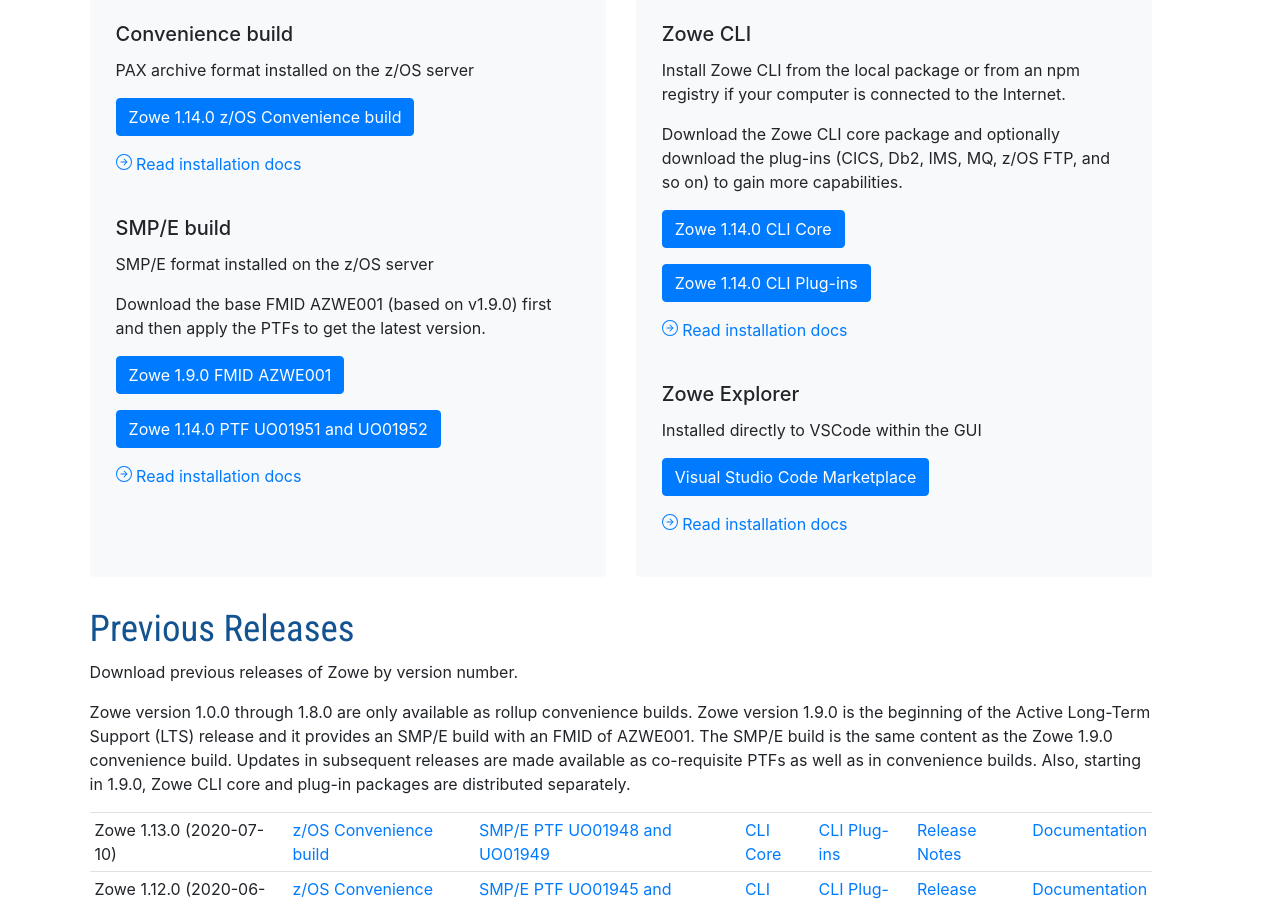
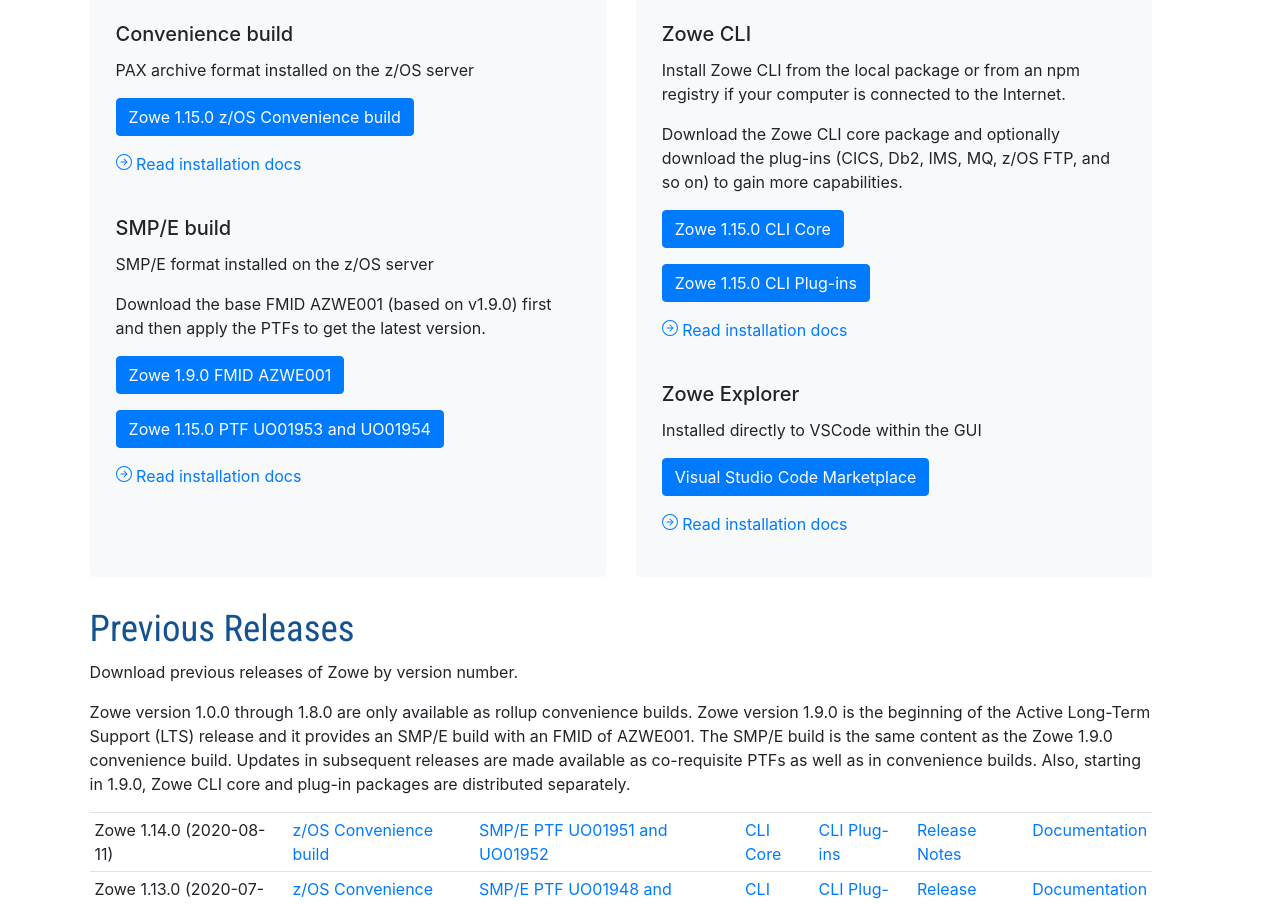
Before and after one commit to zowe/zowe.github.io, a Jekyll site: the page built from download.md, in a window 1280 px wide and 1400 px high. Shown: the part 477-1381 px from the top of the window. Built offline with Jekyll 4.4.1, drawn with Linux system fonts in a browser that asks for light colours; our own code applies the rules of GitHub Pages for plain Markdown files.

Commit message:
Version 1.15 release

```diff
--- a/_data/releases.yml
+++ b/_data/releases.yml
@@ -1,6 +1,15 @@
 # List of Zowe releases - update here and it will update the entire site :-)
 # Note - keep this in order as the latest release is pulled from the first item in the list!
 
+- version: 1.15.0
+  zos_version: 1.15.0
+  smpe_version: 1.15.0
+  smpe_sysmod: PTF
+  smpe_numbers: UO01953 and UO01954
+  cli_version: 1.15.0
+  cli_plugins_version: 1.15.0
+  release_date: 2020-09-11
+  documentation: stable
 - version: 1.14.0
   zos_version: 1.14.0
   smpe_version: 1.14.0
@@ -9,7 +18,7 @@
   cli_version: 1.14.0
   cli_plugins_version: 1.14.0
   release_date: 2020-08-11
-  documentation: stable
+  documentation: v1-14-x
 - version: 1.13.0
   zos_version: 1.13.0
   smpe_version: 1.13.0
```
